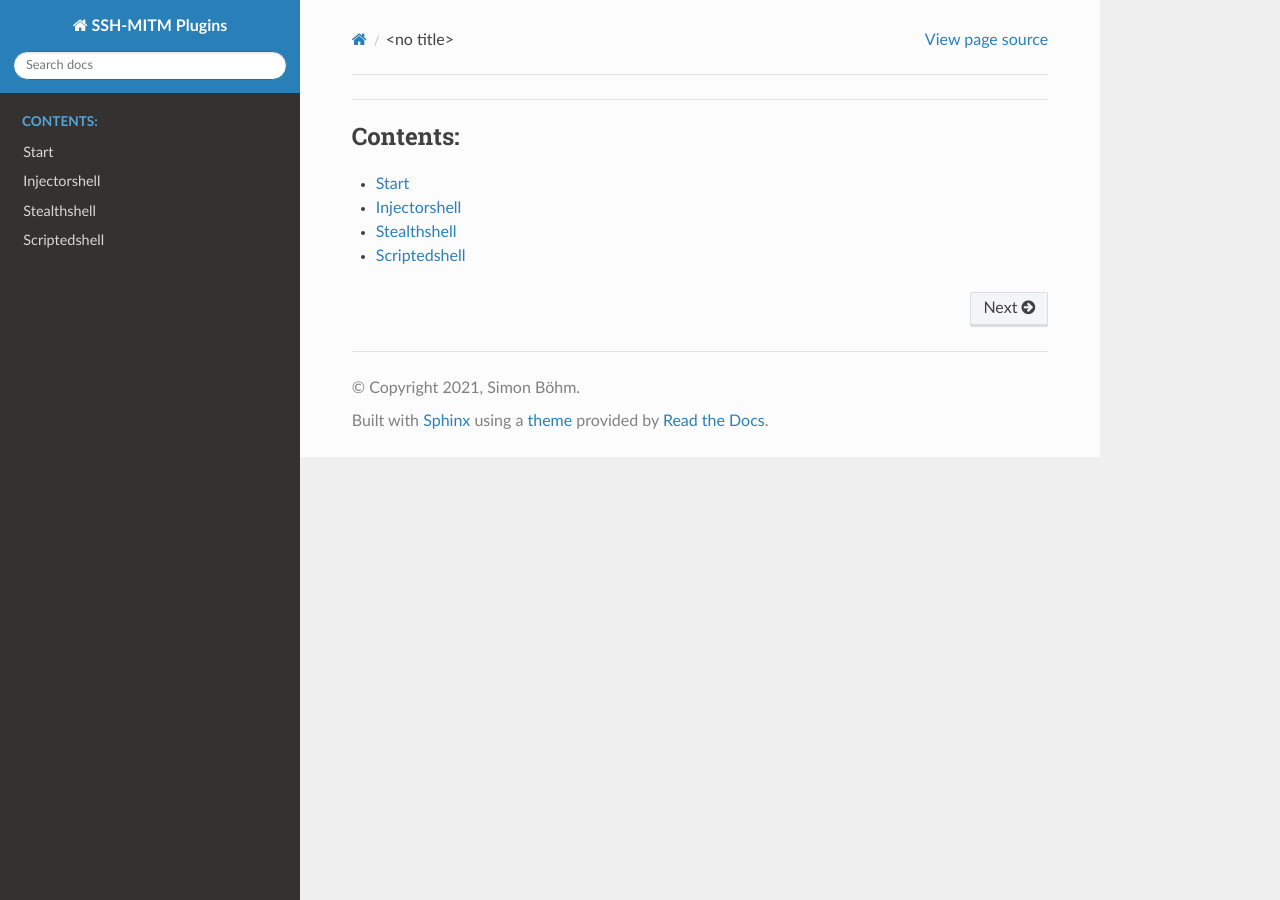
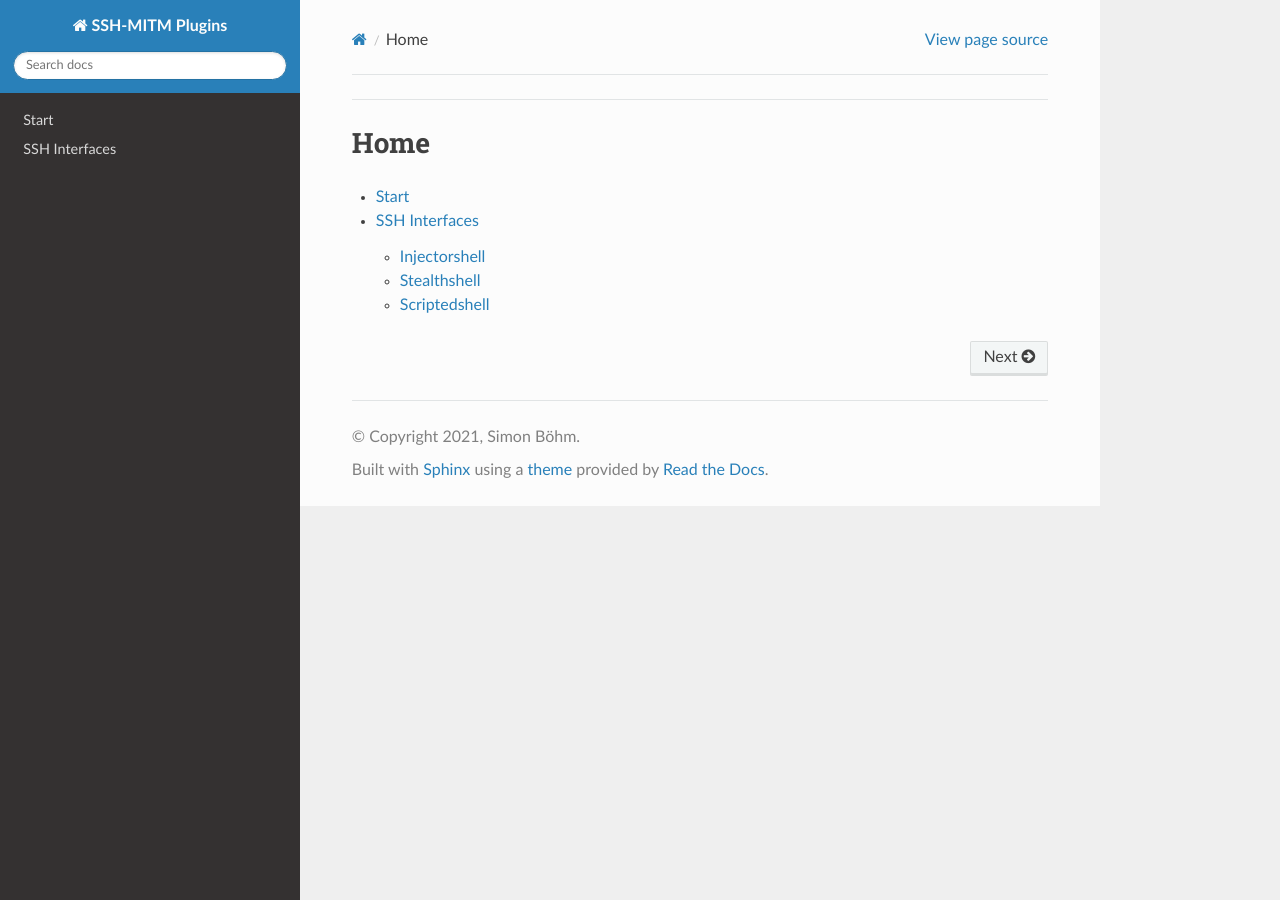
Before and after one commit to ssh-mitm/ssh-mitm-plugins, a Sphinx documentation site: the page built from docs/index.rst, in a window 1280 px wide. Built offline with Sphinx 7.4.7 and the Read the Docs theme 2.0.0, drawn with Linux system fonts in a browser that asks for light colours.

Commit message:
Doc structure

```diff
--- a/docs/conf.py
+++ b/docs/conf.py
@@ -27,7 +27,7 @@ author = 'Simon Böhm'
 # Add any Sphinx extension module names here, as strings. They can be
 # extensions coming with Sphinx (named 'sphinx.ext.*') or your custom
 # ones.
-extensions = ['recommonmark', 'sphinx_rtd_theme']
+extensions = ['recommonmark', 'sphinx_rtd_theme', 'sphinx.ext.autosectionlabel']
 
 # Add any paths that contain templates here, relative to this directory.
 templates_path = ['_templates']
--- a/docs/index.rst
+++ b/docs/index.rst
@@ -6,11 +6,11 @@
  SSH-MITM Plugins Documentation
 ============================================
 
+Home
+======
+
 .. toctree::
    :maxdepth: 2
-   :caption: Contents:
 
    start
-   injectorshell
-   stealthshell
-   scriptedshell
+   ssh-interfaces
--- /dev/null
+++ b/docs/ssh-interfaces.rst
@@ -0,0 +1,9 @@
+SSH Interfaces
+============================================
+
+.. toctree::
+   :maxdepth: 2
+
+   injectorshell
+   stealthshell
+   scriptedshell
--- a/docs/start.rst
+++ b/docs/start.rst
@@ -1,2 +1,4 @@
 Start
-=================
+======
+
+This is the documentation for ssh-mitm plugins.
```
Also changed, not shown: docs/injectorshell.rst (+8 -8 lines), docs/stealthshell.rst (+7 -7 lines).
